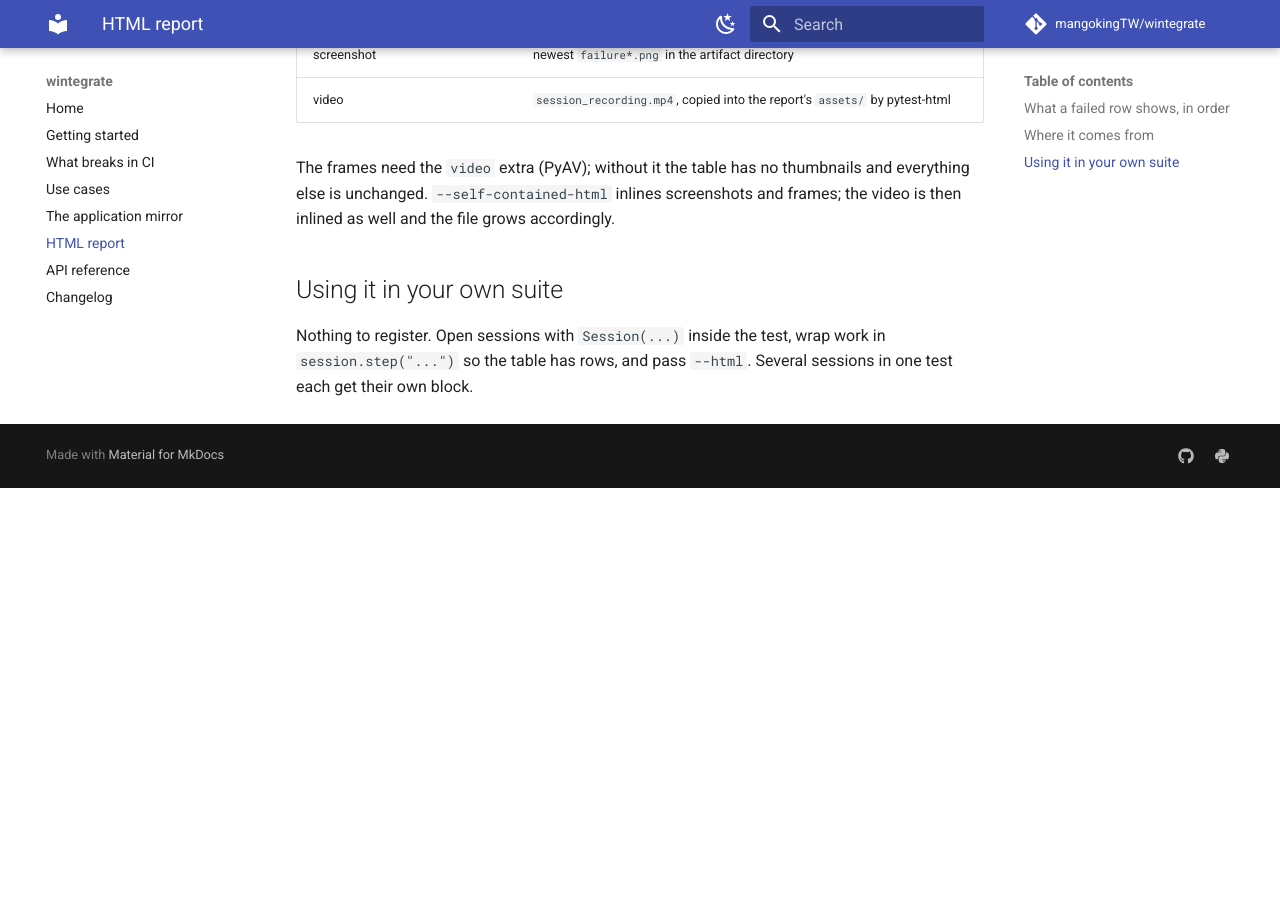
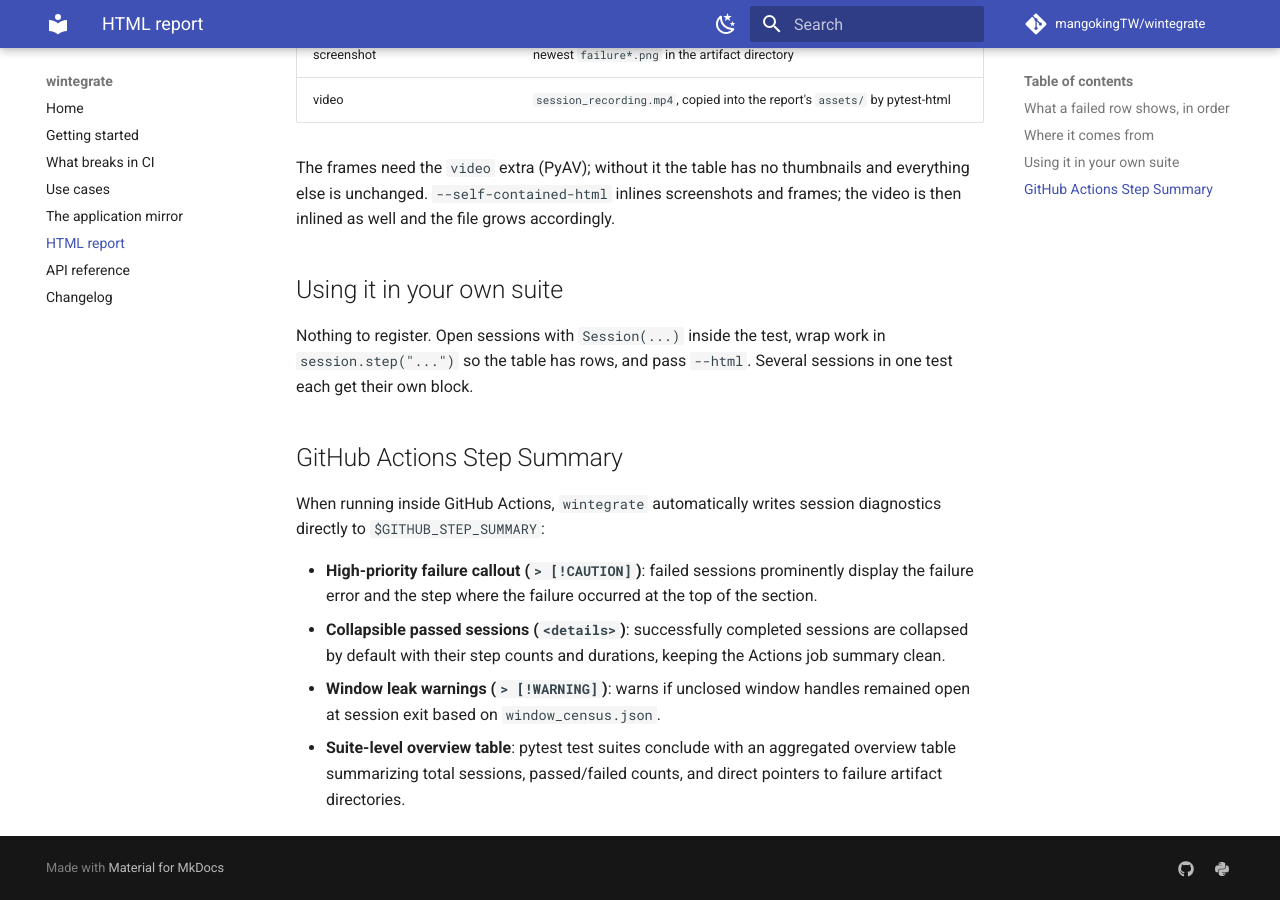
Before and after one commit to mangokingTW/wintegrate, an MkDocs documentation site: the page built from docs/html-report.md, in a window 1280 px wide and 900 px high, scrolled down 1563 px. Built offline with MkDocs 1.6.1 and Material for MkDocs 9.7.7, drawn with Linux system fonts in a browser that asks for light colours; comment, search, counter and statistics services are not loaded; before the commit the page ends 2051 px from its top, so only the background shows below that.

Commit message:
docs: update installation extras, document GitHub Step Summary, and link HTML report
- Add wintegrate[html] to docs/getting-started.md and update README.md extras count
- Document GitHub Step Summary features in docs/html-report.md and README.md
- Add HTML report link to docs/index.md navigation
- Add Unreleased section to CHANGELOG.md for future changes

```diff
--- a/docs/html-report.md
+++ b/docs/html-report.md
@@ -47,3 +47,13 @@ accordingly.
 Nothing to register. Open sessions with `Session(...)` inside the test, wrap
 work in `session.step("...")` so the table has rows, and pass `--html`. Several
 sessions in one test each get their own block.
+
+## GitHub Actions Step Summary
+
+When running inside GitHub Actions, `wintegrate` automatically writes session
+diagnostics directly to `$GITHUB_STEP_SUMMARY`:
+
+- **High-priority failure callout (`> [!CAUTION]`)**: failed sessions prominently display the failure error and the step where the failure occurred at the top of the section.
+- **Collapsible passed sessions (`<details>`)**: successfully completed sessions are collapsed by default with their step counts and durations, keeping the Actions job summary clean.
+- **Window leak warnings (`> [!WARNING]`)**: warns if unclosed window handles remained open at session exit based on `window_census.json`.
+- **Suite-level overview table**: pytest test suites conclude with an aggregated overview table summarizing total sessions, passed/failed counts, and direct pointers to failure artifact directories.
```
Also changed, not shown: CHANGELOG.md (+2 -0 lines), README.md (+4 -2 lines), docs/getting-started.md (+1 -0 lines), docs/index.md (+2 -1 lines).
